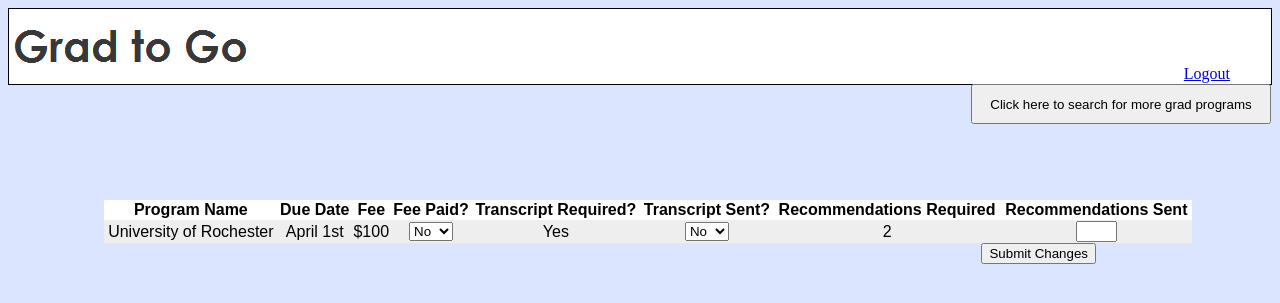
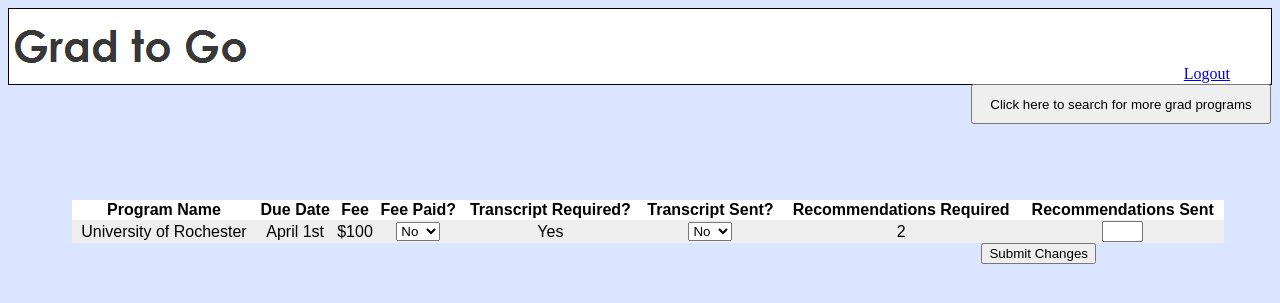
Before and after one commit to jbernie2/csc210final, a PHP site: page /php/index.php in a window 1280 px wide. Shown: the top 303 px of the page. Run offline with PHP 8.4, Linux system fonts and the light colour scheme; a user stored in the database is signed in; data comes from the database, SQL or seed files in the repository; tables that the repository leaves empty hold one stand-in row (values such as "Sample post"); data that the repository does not hold is empty; some libraries are stand-ins or nearby versions.

Commit message:
When you log out, you get sent back to the front page

```diff
--- a/css/ourStyle.css
+++ b/css/ourStyle.css
@@ -137,7 +137,7 @@ table{
 	margin-left: auto;
 	margin-right: auto;
 	text-align:center;
-	width: 85%;
+	width: 90%;
 }
 
 tr, th{
--- a/php/logout.php
+++ b/php/logout.php
@@ -1,4 +1,6 @@
 <?php
 	session_start();
 	session_destroy();
+	echo "<script>window.location = 'http://ec2-23-20-127-16.compute-1.amazonaws.com/csc210final/php/'</script>";
+
 ?>
```
